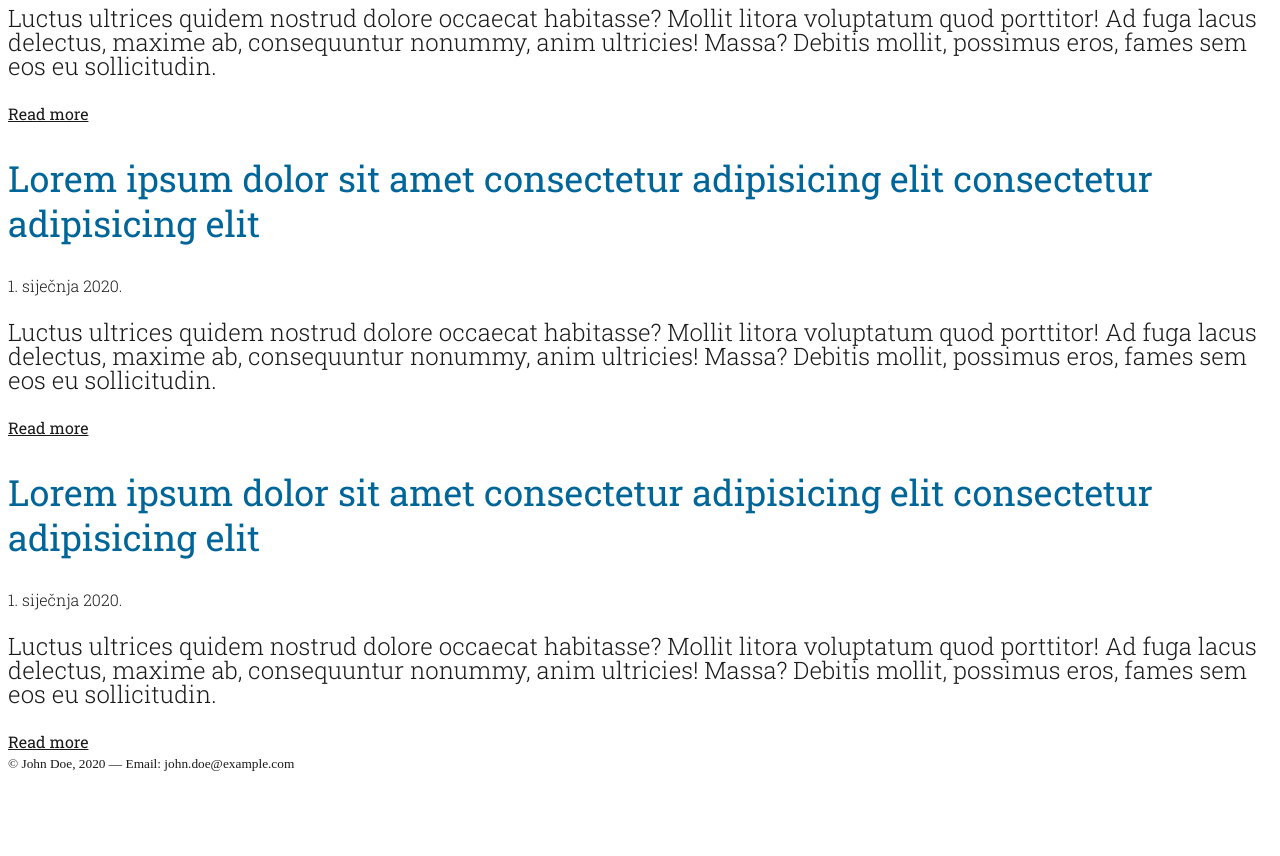
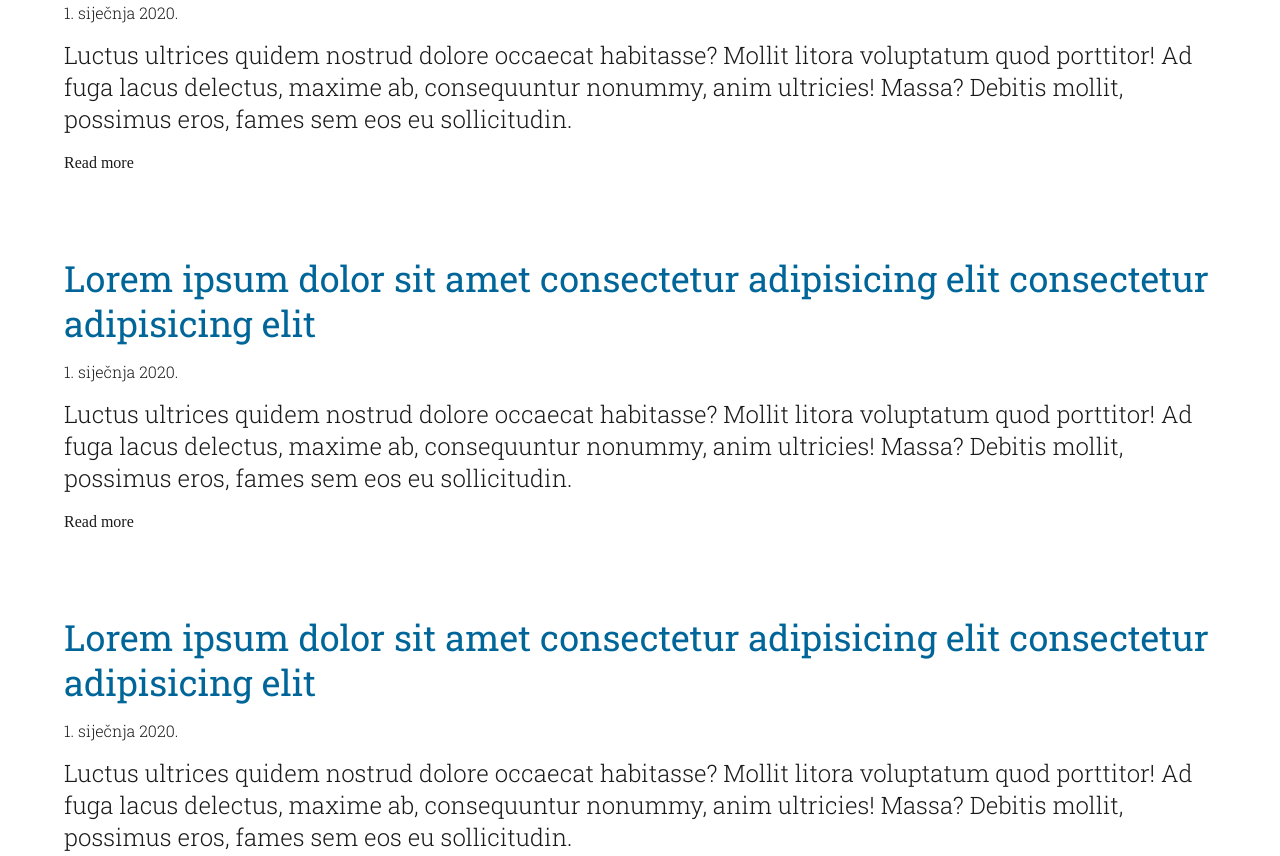
Before and after one commit to msambol1/algebra-blog, a plain HTML site: page index.html in a window 1280 px wide. Shown: the part 356-1212 px from the top of the page. Before the commit the page ends 1136 px from the top, so only its background shows below. Drawn offline with Linux system fonts and the light colour scheme; a web font is replaced by a local one.

Commit message:
Update style.css

```diff
--- a/style.css
+++ b/style.css
@@ -1,42 +1,92 @@
 @import url('https://fonts.googleapis.com/css2?family=Baskervville:ital,wght@0,400..700;1,400..700&family=DM+Serif+Text:ital@0;1&family=Figtree:ital,wght@0,300..900;1,300..900&family=Pacifico&family=Roboto+Slab:wght@100..900&display=swap');
 
-.color-text{
-    color: #1a1a1a;
+* {
+    margin:0px
 }
-.color-primary{
-    color: #006699;
+.color-text {
+    color:#1a1a1a;
+}
+.color-primary {
+    color:#006699;
 }
 .h1{
     font-family: "Roboto Slab", serif;
-    font-size: 54px;
+    font-size:54px;
     font-weight: 700;
 }
-.h2{
-    font-family:"Roboto Slab", Serif;
-    font-size: 36px;
-    font-weight:400;
-    line-height: 125%;
 
+.h2 {
+    font-family:"Roboto Slab", serif;
+    font-weight: 400;
+    font-size:36px;
+    line-height: 1.25;
 }
-.body{
-    font-family: "Roboto Slab", serif;
+.body
+{
+    font-family:"Roboto Slab", serif;
     font-size:24px;
     font-weight: 300;
+}
+.link{
+    font-family: "Roboto Slan", serif;
+    font-size:16px;
+    font-weight:400;
+    line-height: 1.5;
+}
+.metadata {
+    font-family: "Roboto Slab", serif;
+    font-size:16px;
     font-weight: 300;
-    line-height: 100%;
-
+    line-height: 1.25;
 }
 
-.link{
+.wrapper{
+    width:100%;
+    max-width: 1152px;
+    margin-left: auto;
+    margin-right: auto;
+    padding-left: 16px;
+    padding-right: 16px;
+}
+.small{
     font-family: "Roboto Slab", serif ;
-    font-size:16px;
-    font-weight:400;
-    line-height:150%;
+    font-size:12px;
+    font-weight: 300;
+    line-height: 1.5;
+    text-align:center;
 }
 
-.metadata{
-    font-family: "Roboto Slab", serif ;
-    font-size:16px;
-    font-weight:300;
-    line-height:125%;
+header{
+    margin-top:54px;
+    margin-bottom:81px;
 }
+
+header .h1 {
+    margin-bottom:14px;
+}
+
+article .h2{
+    margin-bottom:16px;
+}
+
+article{
+    margin-top:81px;
+}
+article .h2{
+margin-bottom:16px;
+}
+article .metadata{
+    margin-bottom:16px;
+}
+article .body{
+    margin-bottom:16px;
+}
+article a{
+    margin-bottom:16px;
+    text-decoration: none;
+}
+footer{
+    margin-top:81px;
+    margin-bottom:54px;
+    text-align: center;
+}
```
